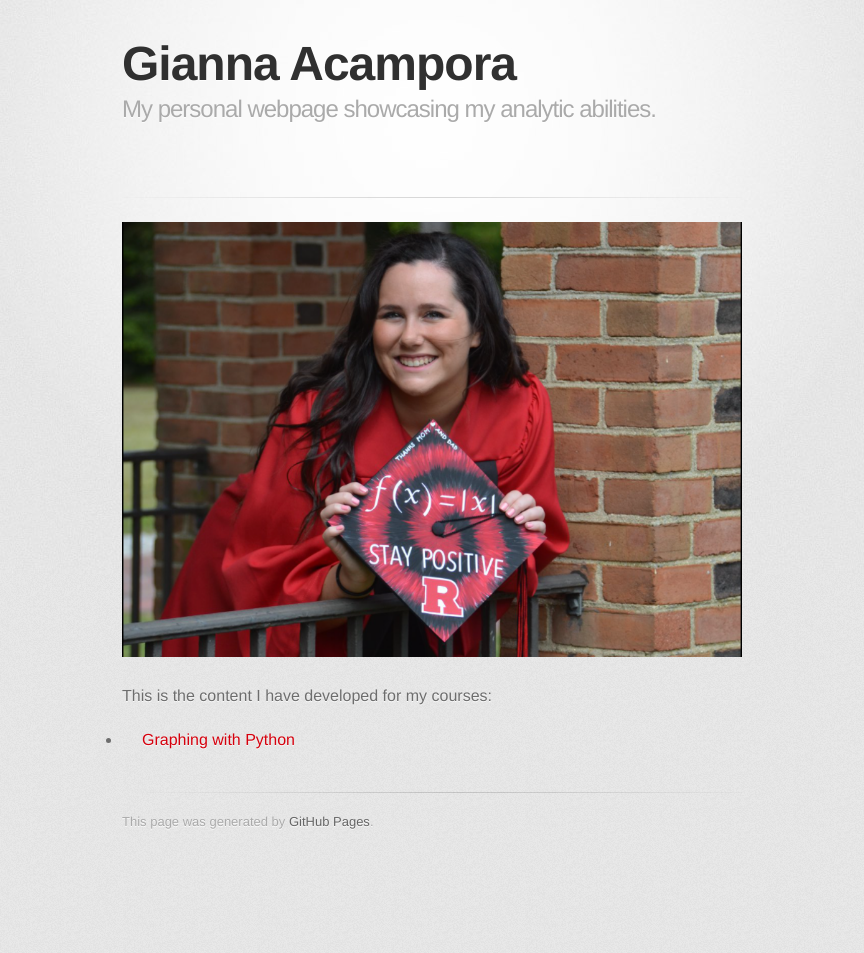
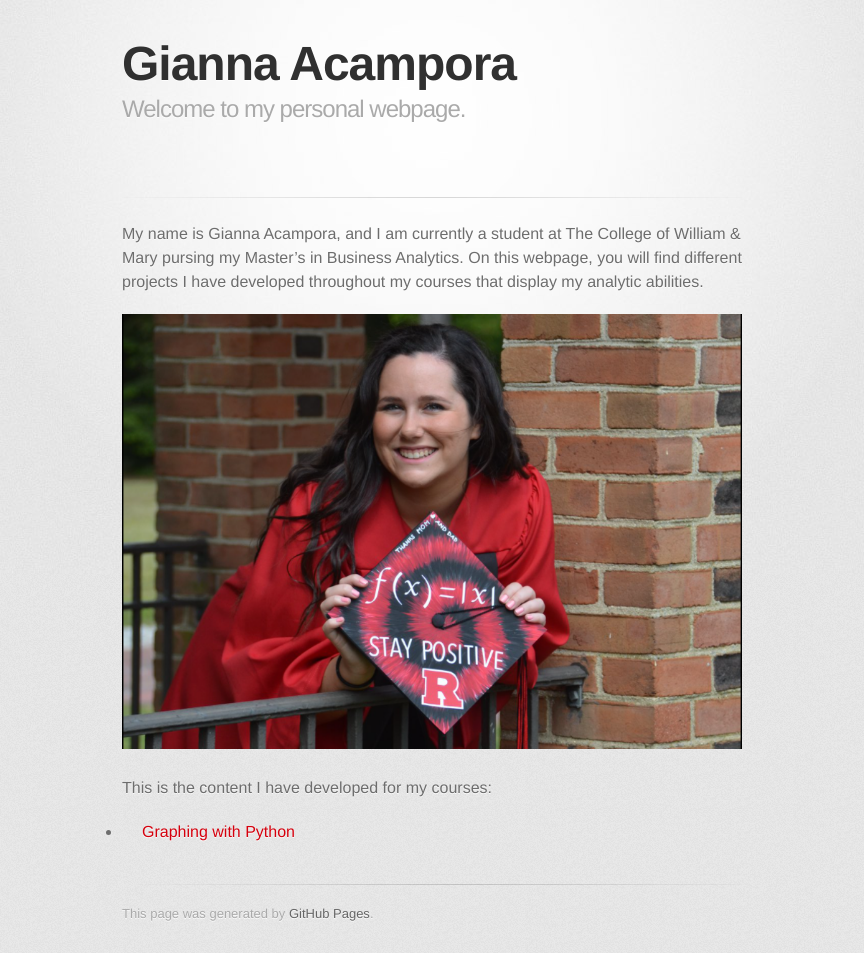
Before and after one commit to gacampora/gacampora.github.io, a Jekyll site: the page built from index.md, in a window 1280 px wide. Shown: the whole page, without its empty margins (208-1072 px from the left). Built offline with Jekyll 4.4.1, drawn with Linux system fonts in a browser that asks for light colours; some web fonts are replaced; our own code applies the rules of GitHub Pages for plain Markdown files; before the commit the page ends 900 px from its top, so only the background shows below that.

Commit message:
Update index.md

```diff
--- a/index.md
+++ b/index.md
@@ -1,7 +1,10 @@
 ---
 title: Gianna Acampora
-description: My personal webpage showcasing my analytic abilities.
+description: Welcome to my personal webpage.
 ---
+
+My name is Gianna Acampora, and I am currently a student at The College of William & Mary pursing my Master's in Business Analytics. On this webpage, you will find different projects I have developed throughout my courses that display my analytic abilities.
+
 ![My Picture](/pics/GiannaPicture.png)
 
 This is the content I have developed for my courses:
```
